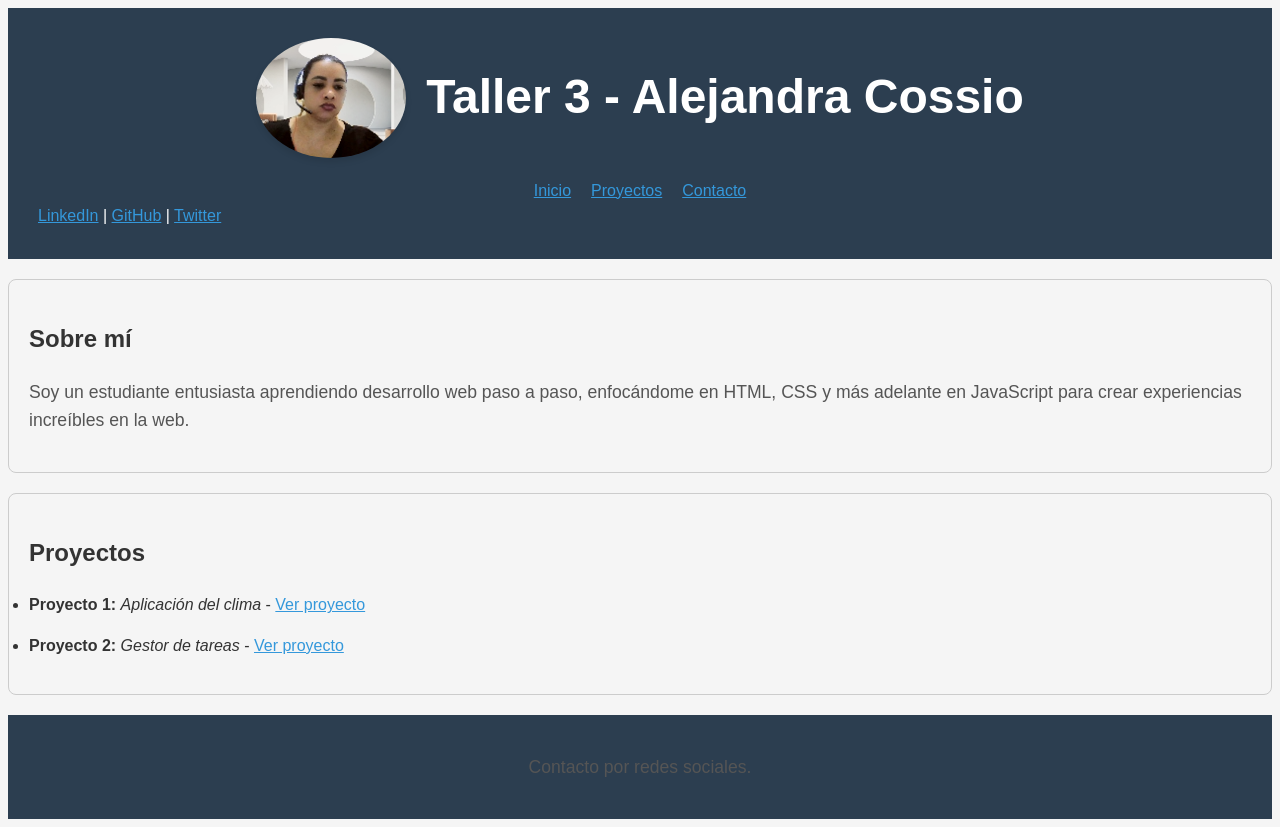
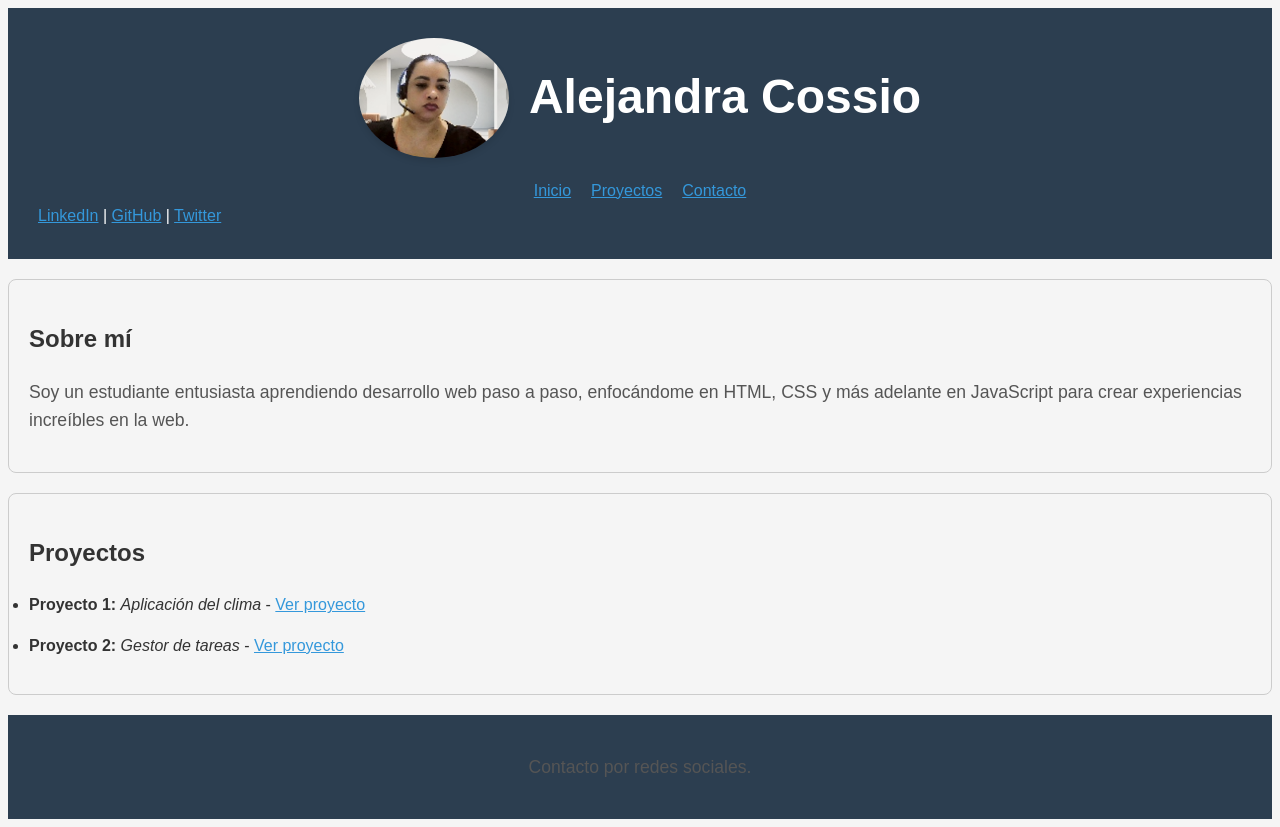
Before and after one commit to alexcoce0105-sketch/portfolio-taller, a plain HTML site: page index.html in a window 1280 px wide. Drawn offline with Linux system fonts and the light colour scheme.

Commit message:
Se actualiza el nombre en el titulo y encabezado

```diff
--- a/index.html
+++ b/index.html
@@ -4,7 +4,7 @@
 <head>
     <meta charset="UTF-8">
     <meta name="viewport" content="width=device-width, initial-scale=1">
-    <title>Portafolio - Alejandra Cossio</title>
+    <title>Mi Primera Web - Alejandra Cossio</title>
     <link rel="stylesheet" href="styles.css">
 </head>
 
@@ -12,7 +12,7 @@
     <header>
         <div class="header-profile">
             <img class="profile-img" src="alejandra1.png" alt="Foto de perfil de Alejandra">
-            <h1>Taller 3 - Alejandra Cossio</h1>
+            <h1>Alejandra Cossio</h1>
         </div>
         <nav class="nav-links">
             <a href="#inicio">Inicio</a>
```
